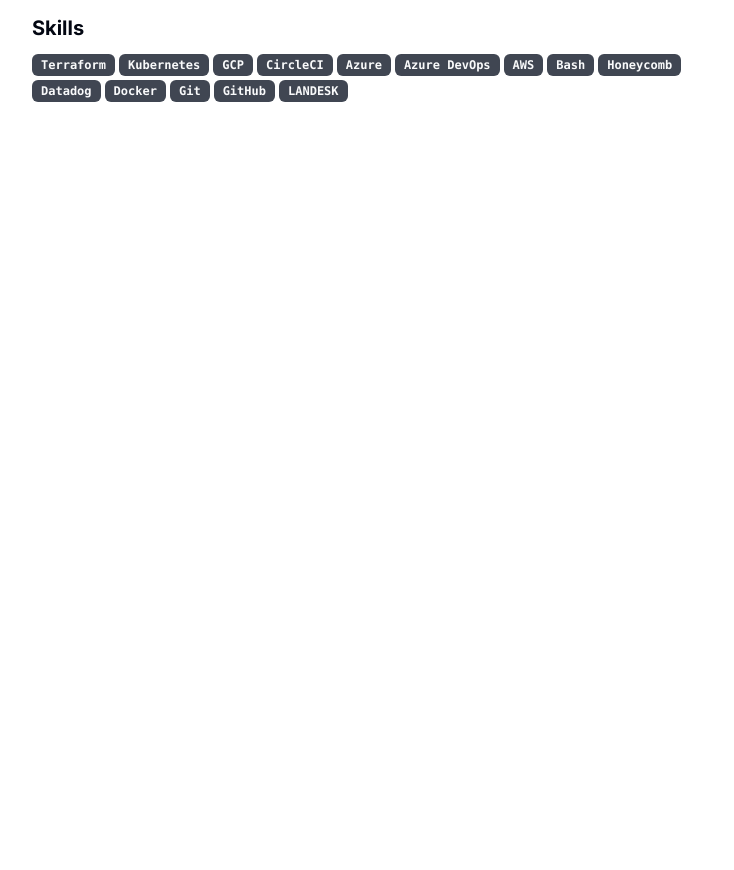
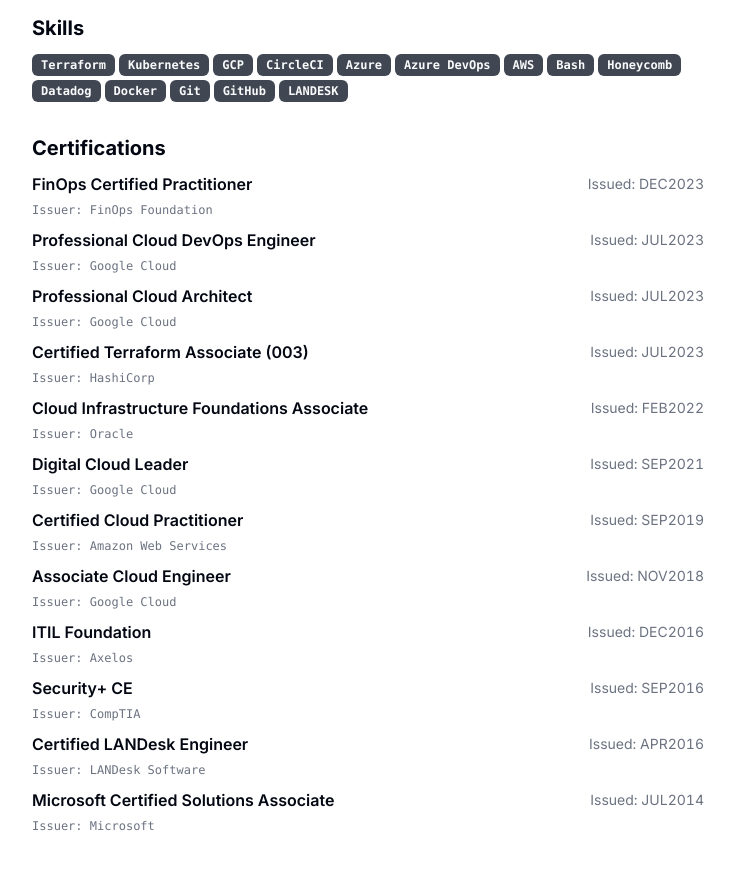
Before and after one commit to m0ab/resume, a Next.js app: page / in a window 1280 px wide. Shown: the part 1120-1990 px from the top of the page, without its empty margins (272-1006 px from the left). Before the commit the page ends 1286 px from the top, so only its background shows below. Built offline with nearby package versions, Linux system fonts and the light colour scheme.

Commit message:
chore: add certifications and remove unused logos

```diff
--- a/src/app/page.tsx
+++ b/src/app/page.tsx
@@ -166,6 +166,28 @@
             })}
           </div>
         </Section>
+        <Section>
+          <h2 className="text-xl font-bold">Certifications</h2>
+          {RESUME_DATA.certifications.map((certification) => {
+            return (
+              <Card key={certification.name}>
+                <CardHeader>
+                  <div className="flex items-center justify-between gap-x-2 text-base">
+                    <h3 className="font-semibold leading-none">
+                      {certification.name}
+                    </h3>
+                    <div className="text-sm tabular-nums text-gray-500">
+                      Issued: {certification.issuedDate}
+                    </div>
+                  </div>
+                </CardHeader>
+                <CardContent className="mt-2">
+                  <p className="text-xs">Issuer: {certification.issuer}</p>
+                </CardContent>
+              </Card>
+          );
+        })}
+        </Section>
       </section>
 
       <CommandMenu
--- a/src/data/resume-data.tsx
+++ b/src/data/resume-data.tsx
@@ -1,21 +1,8 @@
 import {
-  AmbitLogo,
-  BarepapersLogo,
-  BimLogo,
-  CDGOLogo,
-  ConsultlyLogo,
-  EvercastLogo,
   GreyshoreLogo,
-  Howdy,
-  JarockiMeLogo,
   ThePentadGroupLogo,
-  Minimal,
-  MobileVikingsLogo,
-  MonitoLogo,
   PRAGroupLogo,
   DroneUpLogo,
-  TastyCloudLogo,
-  YearProgressLogo,
 } from "@/images/logos";
 import { GitHubIcon, LinkedInIcon, XIcon } from "@/components/icons";
 
@@ -99,6 +86,69 @@
       description: "Responsible and accountable for security vulnerability remediation for thousands of devices. Responsible for maintaining existing on-premises hardware for use by multiple unique business departments. Responsible for PRA Group's maiden voyage into Cloud to solve for unique business requirements. Technologies: Terraform Open Source, kOps, CircleCI, GitHub, AWS, Datadog, Atlassian, Citrix, VMware, LANDesk, Microsoft Windows Server",
     },
   ],
+  certifications: [
+    {
+      name: "FinOps Certified Practitioner",
+      issuedDate: "DEC2023",
+      issuer: "FinOps Foundation",
+    },
+    {
+      name: "Professional Cloud DevOps Engineer",
+      issuedDate: "JUL2023",
+      issuer: "Google Cloud",
+    },
+    {
+      name: "Professional Cloud Architect",
+      issuedDate: "JUL2023",
+      issuer: "Google Cloud",
+    },
+    {
+      name: "Certified Terraform Associate (003)",
+      issuedDate: "JUL2023",
+      issuer: "HashiCorp",
+    },
+    {
+      name: "Cloud Infrastructure Foundations Associate",
+      issuedDate: "FEB2022",
+      issuer: "Oracle",
+    },
+    {
+      name: "Digital Cloud Leader",
+      issuedDate: "SEP2021",
+      issuer: "Google Cloud",
+    },
+    {
+      name: "Certified Cloud Practitioner",
+      issuedDate: "SEP2019",
+      issuer: "Amazon Web Services",
+    },
+    {
+      name: "Associate Cloud Engineer",
+      issuedDate: "NOV2018",
+      issuer: "Google Cloud",
+    },
+    {
+      name: "ITIL Foundation",
+      issuedDate: "DEC2016",
+      issuer: "Axelos",
+    },
+    {
+      name: "Security+ CE",
+      issuedDate: "SEP2016",
+      issuer: "CompTIA",
+    },
+    {
+      name: "Certified LANDesk Engineer",
+      issuedDate: "APR2016",
+      issuer: "LANDesk Software",
+    },
+    {
+      name: "Microsoft Certified Solutions Associate",
+      issuedDate: "JUL2014",
+      issuer: "Microsoft",
+    },
+
+  ],
   skills: [
     "Terraform",
     "Kubernetes",
```
